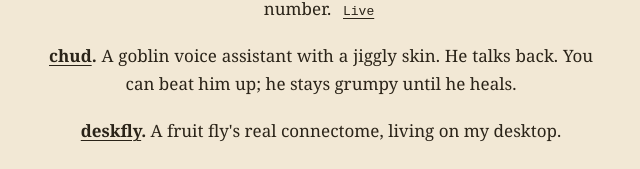
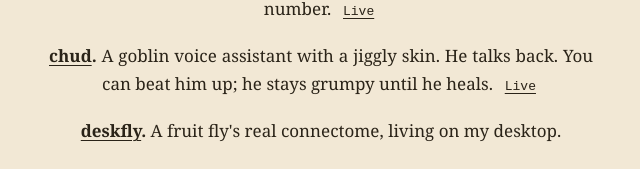
Before and after one commit to JoshKappler/portfolio, a Next.js app: page / in a window 1280 px wide. Shown: the part 1936-2105 px from the top of the page, without its empty margins (319-959 px from the left). Built offline with nearby package versions, Linux system fonts and the light colour scheme.

Commit message:
site: chud live link

```diff
--- a/src/app/page.tsx
+++ b/src/app/page.tsx
@@ -61,6 +61,7 @@ const playground: Item[] = [
     name: "chud",
     href: "https://github.com/JoshKappler/chud",
     line: "A goblin voice assistant with a jiggly skin. He talks back. You can beat him up; he stays grumpy until he heals.",
+    links: [{ label: "Live", href: "https://chud.joshuakappler.com" }],
   },
   {
     name: "deskfly",
```
